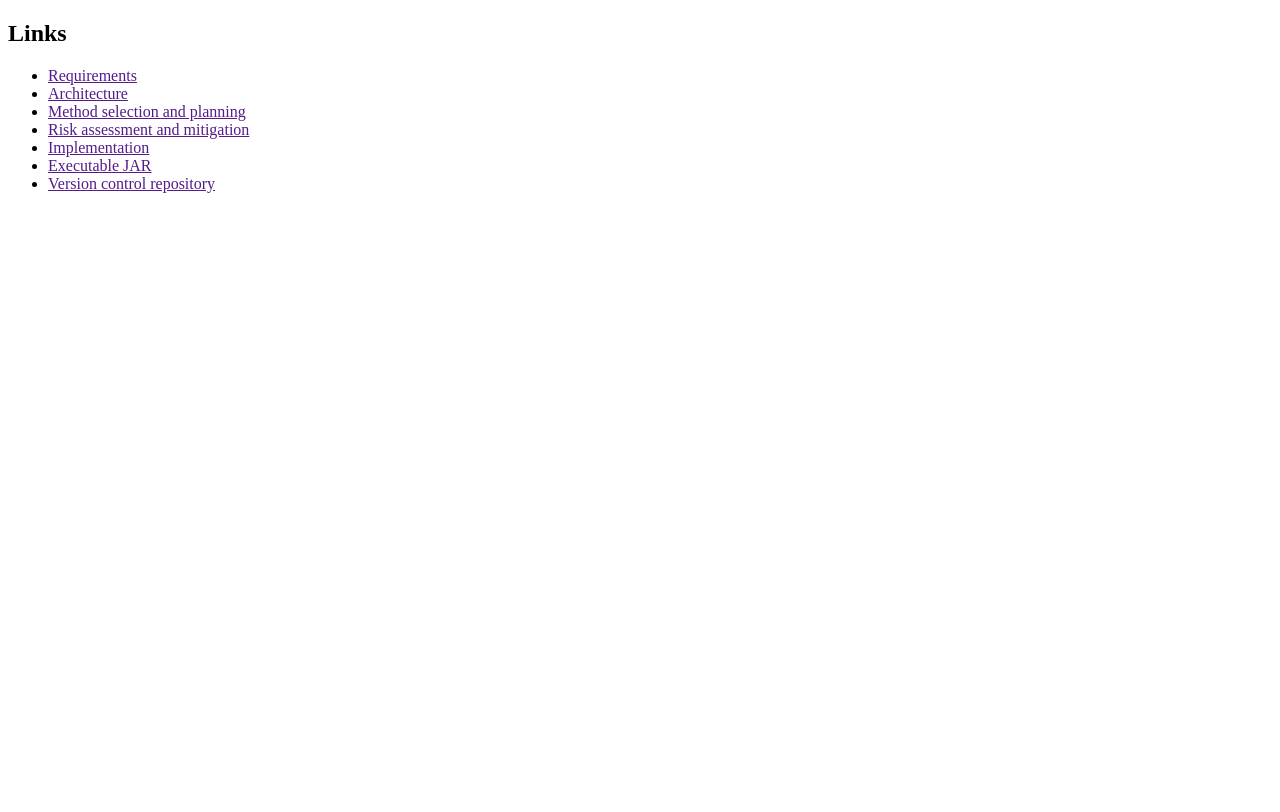
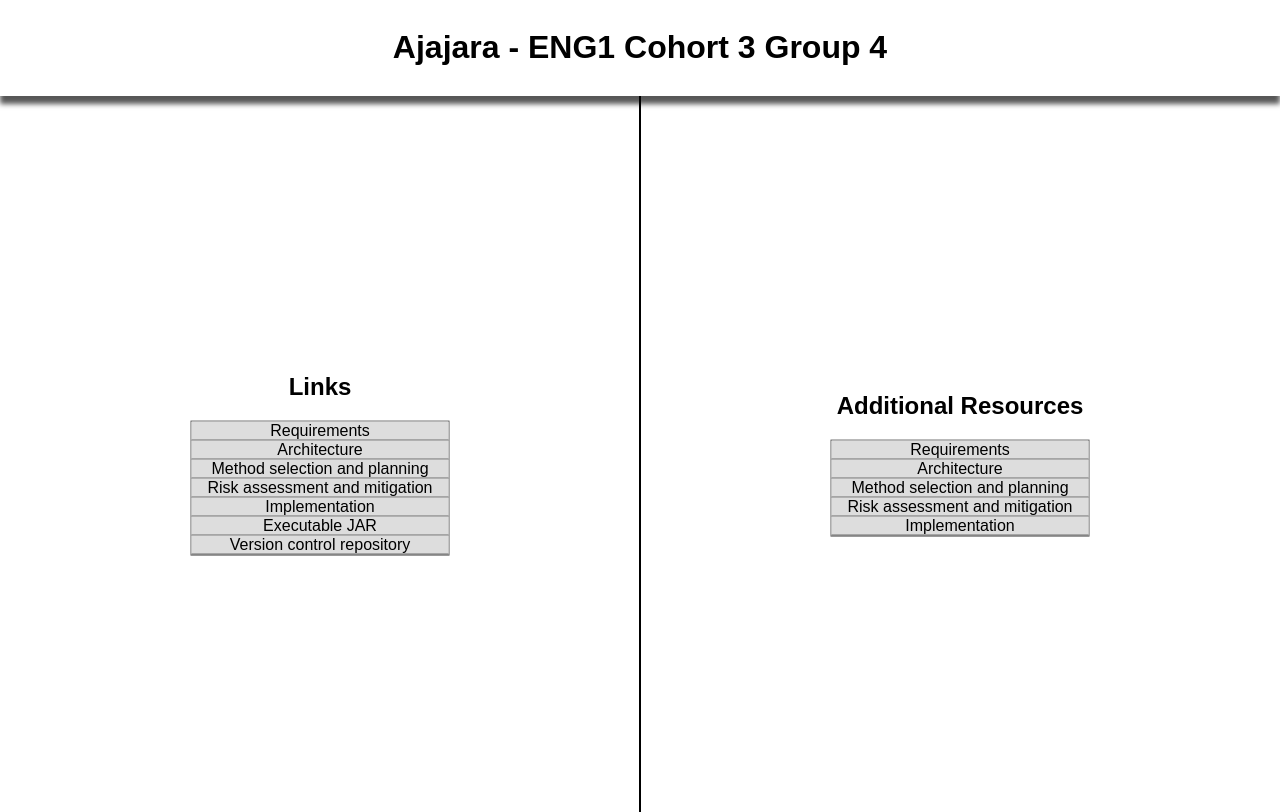
Before and after one commit to ENG1G4/a1-website, a plain HTML site: page index.html in a window 1280 px wide. Drawn offline with Linux system fonts and the light colour scheme.

Commit message:
Make it look slightly less bad

```diff
--- a/css/index.css
+++ b/css/index.css
@@ -0,0 +1,69 @@
+body {
+  margin: 0;
+  font-family: Arial, serif;
+}
+
+h1 {
+  text-align: center;
+}
+
+.header {
+  padding: 8px 16px;
+  box-shadow: 0px 8px 5px 0px rgba(0, 0, 0, .66);
+}
+
+/* https://www.w3schools.com/howto/howto_css_split_screen.asp */
+.split {
+  height: 89.5%;
+  width: 50%;
+  position: absolute;
+  overflow-x: hidden;
+}
+
+.left {
+  left: 0;
+  border-right: 1px solid black;
+}
+
+.right {
+  right: 0;
+  border-left: 1px solid black;
+}
+
+.centred {
+  position: absolute;
+  top: 50%;
+  left: 50%;
+  transform: translate(-50%, -50%);
+  text-align: center;
+}
+
+.vertical-links-container {
+  list-style-type: none;
+  margin: 0;
+  padding: 0;
+  width: fit-content;
+  border: 1px solid #555;
+}
+
+.vertical-link {
+  display: block;
+  background-color: #dddddd;
+  text-align: center;
+  border-bottom: 1px solid #555;
+}
+
+.vertical-link:hover {
+  background-color: #555555;
+  color: white;
+}
+
+.vertical-link:hover a {
+  color: white;
+}
+
+.vertical-link-text {
+  text-decoration: none;
+  padding: 8px 16px;
+  color: black;
+}
--- a/index.html
+++ b/index.html
@@ -7,16 +7,42 @@
   </head>
 
   <body>
-    <h2>Links</h2>
-    <!-- Fill these in before submission. Cannot create GitHub pages site on a private repository -->
-    <ul>
-      <li><a href="">Requirements</a></li>
-      <li><a href="">Architecture</a></li>
-      <li><a href="">Method selection and planning</a></li>
-      <li><a href="">Risk assessment and mitigation</a></li>
-      <li><a href="">Implementation</a></li>
-      <li><a href="">Executable JAR</a></li>
-      <li><a href="">Version control repository</a></li>
-    </ul>
+
+    <div class="header">
+      <h1>Ajajara - ENG1 Cohort 3 Group 4</h1>
+    </div>
+
+    <div class="split left">
+      <div class="centred">
+        <h2>Links</h2>
+        <!-- Fill these in before submission. Cannot create GitHub pages site on a private repository -->
+        <ul class="vertical-links-container">
+          <li class="vertical-link"><a class="vertical-link-text" href="">Requirements</a></li>
+          <li class="vertical-link"><a class="vertical-link-text" href="">Architecture</a></li>
+          <li class="vertical-link"><a class="vertical-link-text" href="">Method selection and planning</a></li>
+          <li class="vertical-link"><a class="vertical-link-text" href="">Risk assessment and mitigation</a></li>
+          <li class="vertical-link"><a class="vertical-link-text" href="">Implementation</a></li>
+          <li class="vertical-link"><a class="vertical-link-text" href="">Executable JAR</a></li>
+          <li class="vertical-link"><a class="vertical-link-text" href="">Version control repository</a></li>
+        </ul>
+      </div>
+    </div>
+
+    <div class="split right">
+      <div class="centred">
+        <h2>Additional Resources</h2>
+
+        <!-- For things that would have been in an appendix. -->
+        <!-- Each page has a list with links to files. Or see if Jekyll can generate that dynamically -->
+        <ul class="vertical-links-container">
+          <li class="vertical-link"><a class="vertical-link-text" href="/requirements.html">Requirements</a></li>
+          <li class="vertical-link"><a class="vertical-link-text" href="/architecture.html">Architecture</a></li>
+          <li class="vertical-link"><a class="vertical-link-text" href="/methodology.html">Method selection and planning</a></li>
+          <li class="vertical-link"><a class="vertical-link-text" href="/risk.html">Risk assessment and mitigation</a></li>
+          <li class="vertical-link"><a class="vertical-link-text" href="/implementation.html">Implementation</a></li>
+        </ul>
+      </div>
+    </div>
+
   </body>
 </html>
```
